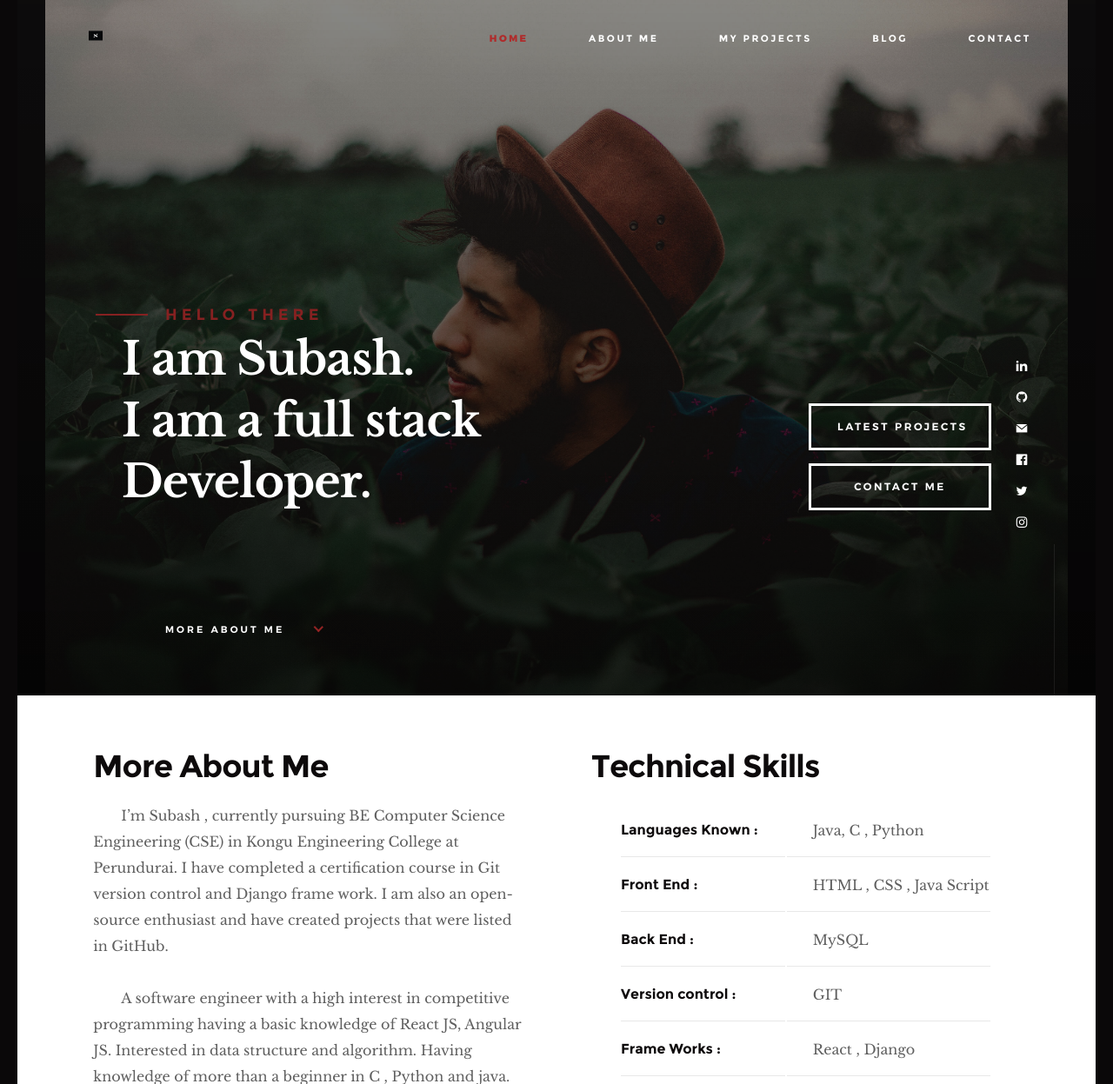
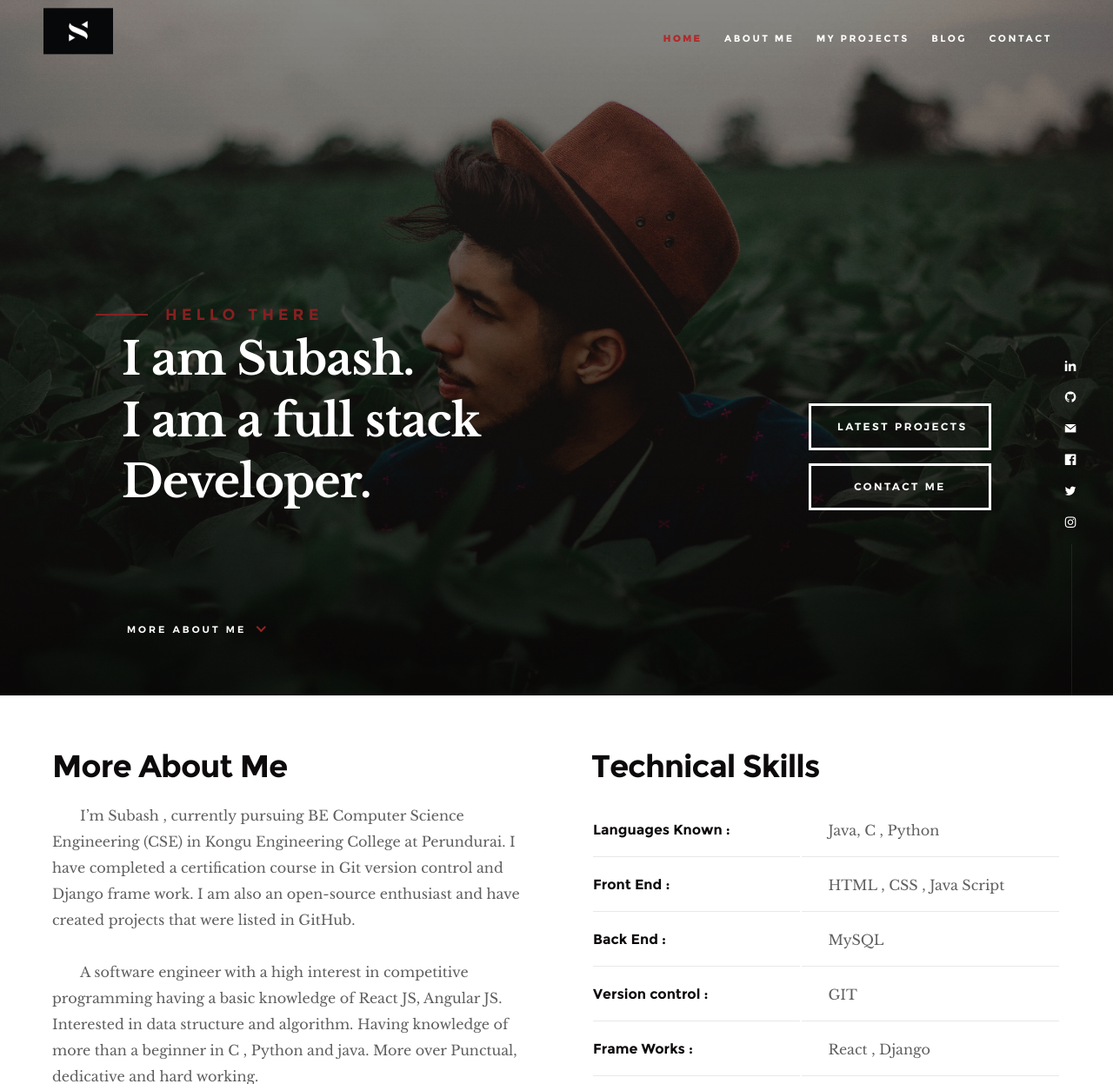
Before and after one commit to Subash-Vadivel/Portfolio-Resume-, a Django app: page / in a window 1280 px wide. Shown: the top 1247 px of the page at 87% size. Run offline with Django 4.2, Linux system fonts and the light colour scheme; data comes from the database, SQL or seed files in the repository.

Commit message:
Update index.html

```diff
--- a/template/index.html
+++ b/template/index.html
@@ -36,12 +36,7 @@
     ================================================== -->
     <link rel="shortcut icon" href="{% static 'images/favicon.ico' %}" type="image/x-icon">
     <link rel="icon" href="{% static 'images/favicon.ico' %}" type="image/x-icon">
-    <style>
-        *{
-            padding-left:2em;
-            padding-right:2em;
-        }
-    </style>
+
 
 </head>
 
```
